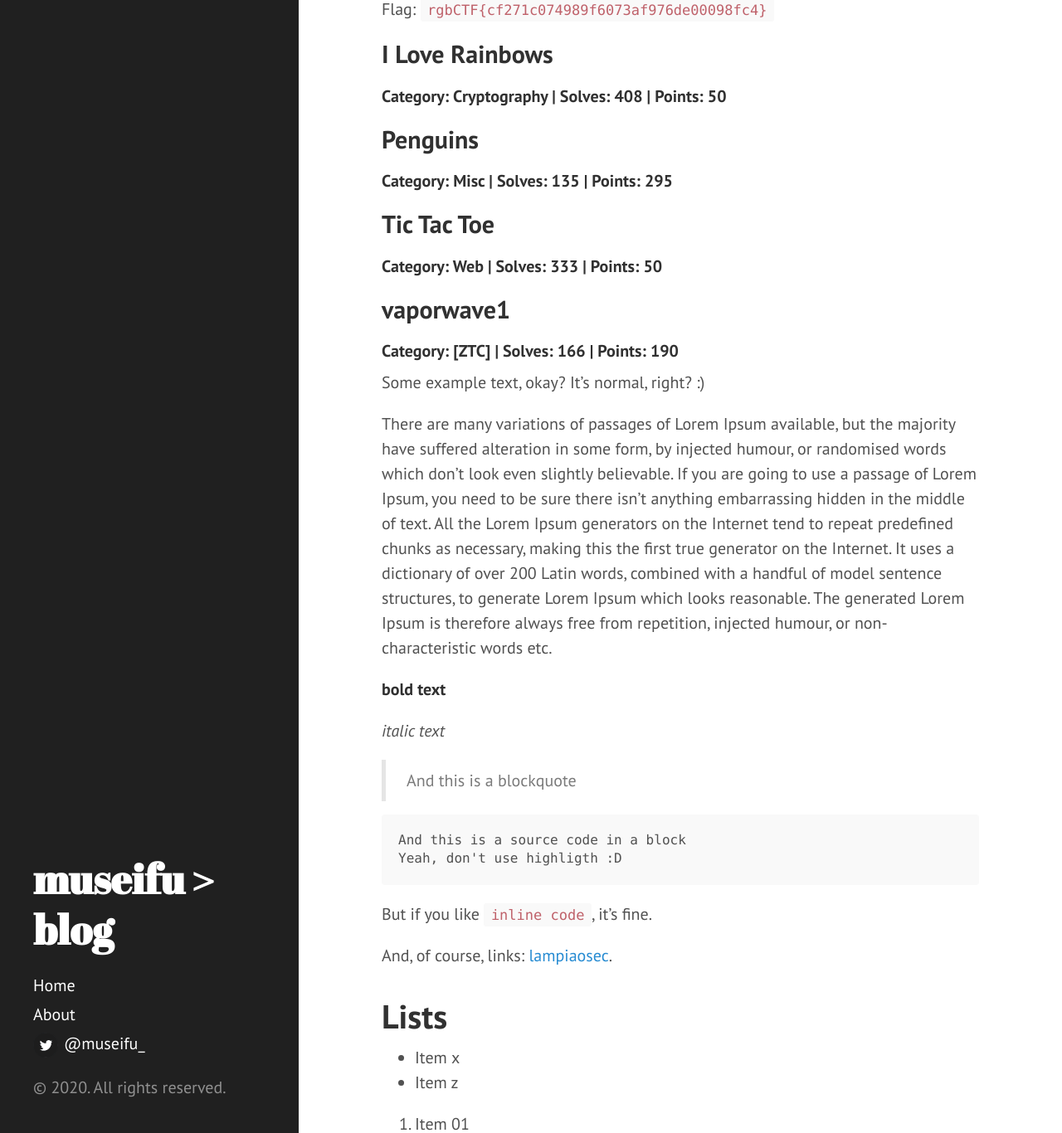
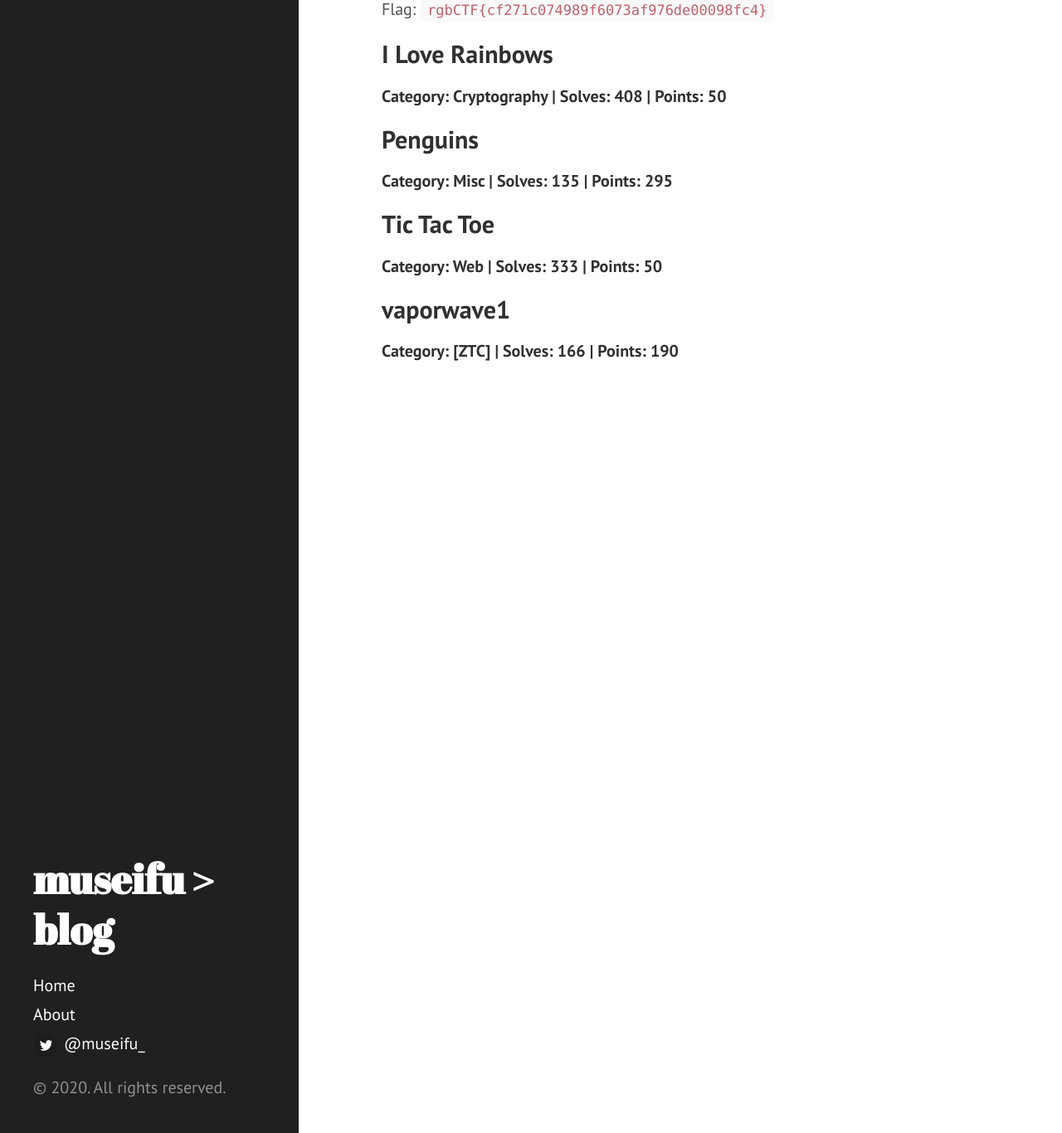
Before and after one commit to museifu666/museifu666.github.io, a Jekyll site: the page built from _posts/2020-07-14-rgbCTF-2020-Write-up.md, in a window 1280 px wide and 1400 px high, scrolled down 3777 px, cut to the strip 34-1400 px from the top of the window. Shown: the whole strip at 83% size. Built offline with Jekyll 4.4.1, drawn with Linux system fonts in a browser that asks for light colours; some of the changed text lies outside the part shown.

Commit message:
Update 2020-07-14-rgbCTF-2020-Write-up.md

```diff
--- a/_posts/2020-07-14-rgbCTF-2020-Write-up.md
+++ b/_posts/2020-07-14-rgbCTF-2020-Write-up.md
@@ -79,38 +79,3 @@ Flag: `rgbCTF{cf271c074989f6073af976de00098fc4}`
 ## vaporwave1
 
 #### Category: [ZTC] | Solves: 166 | Points: 190
-
-Some example text, okay? It's normal, right? :)
-
-There are many variations of passages of Lorem Ipsum available, but the majority have suffered alteration in some form, by injected humour, or randomised words which don't look even slightly believable. If you are going to use a passage of Lorem Ipsum, you need to be sure there isn't anything embarrassing hidden in the middle of text. All the Lorem Ipsum generators on the Internet tend to repeat predefined chunks as necessary, making this the first true generator on the Internet. It uses a dictionary of over 200 Latin words, combined with a handful of model sentence structures, to generate Lorem Ipsum which looks reasonable. The generated Lorem Ipsum is therefore always free from repetition, injected humour, or non-characteristic words etc.
-
-**bold text**
-
-*italic text*
-
-> And this is a blockquote
-
-~~~
-And this is a source code in a block
-Yeah, don't use highligth :D
-~~~
-
-But if you like `inline code`, it's fine.
-
-And, of course, links: [lampiaosec].
-
-# Lists
-
-* Item x
-* Item z
-
-1. Item 01
-2. Item 02
-
-## Table of content
-
-* toc
-{:toc}
-
-
-[lampiaosec]: https://lampiaosec.github.io
```
